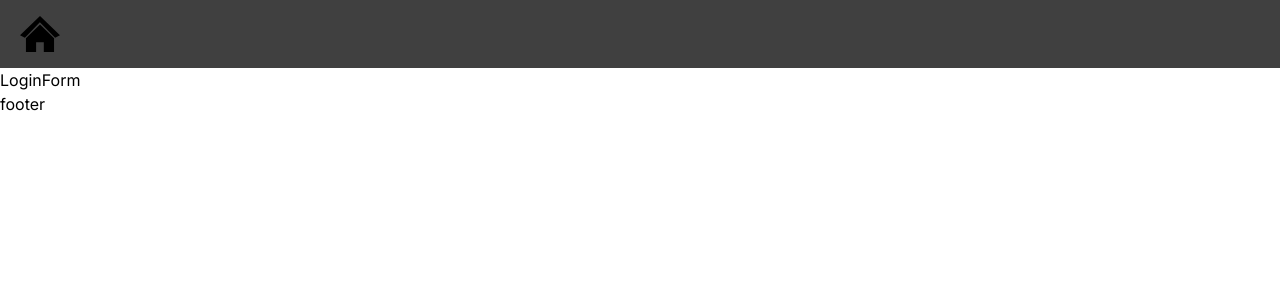
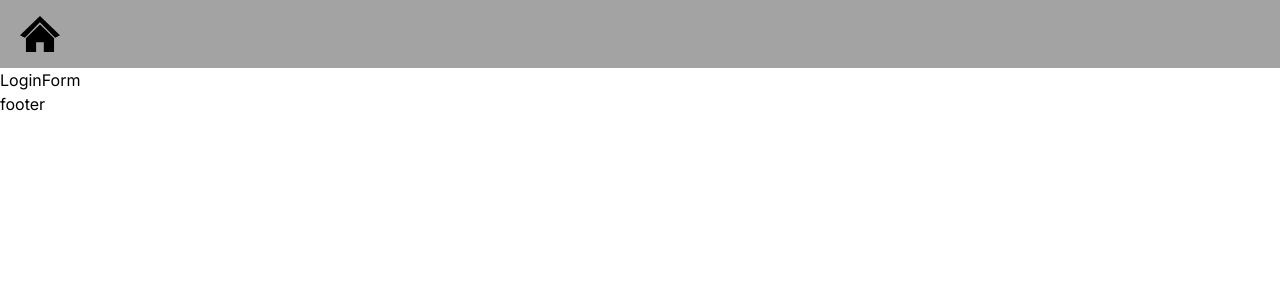
Before and after one commit to Dayanna452/crud-frontend, a Next.js app: page / in a window 1280 px wide. Shown: the top 300 px of the page. Built offline with nearby package versions, Linux system fonts and the light colour scheme.

Commit message:
update navbar bg v2

```diff
--- a/src/components/molecules/Navbar/navbar.component.tsx
+++ b/src/components/molecules/Navbar/navbar.component.tsx
@@ -7,7 +7,7 @@ const classesNavbar = {
 
 export const Navbar = () => {
   return (
-    <nav className='relative flex w-full flex-wrap items-center justify-between bg-neutral-700 py-2 shadow-dark-mild lg:py-4'>
+    <nav className='relative flex w-full flex-wrap items-center justify-between bg-neutral-400 py-2 shadow-dark-mild lg:py-4'>
       <div className='flex w-full flex-wrap items-center justify-between px-3'>
         <div>
           <Link
```
